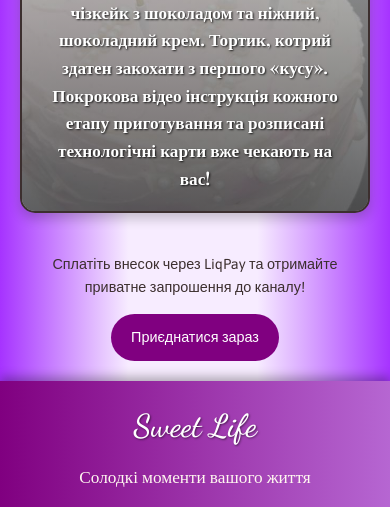
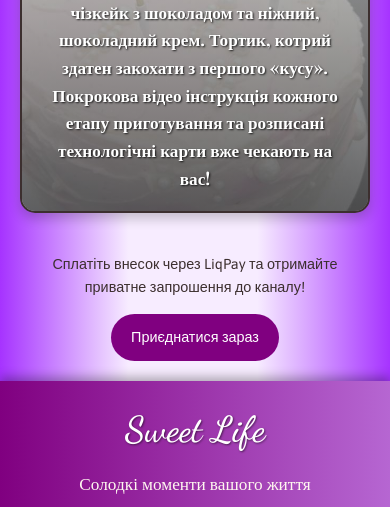
Before and after one commit to Viacheslav1442/sweet-life, a website built with Vite: page index.html in a window 390 px wide. Shown: the part 5420-5927 px from the top of the page. Built offline with nearby package versions, Linux system fonts and the light colour scheme.

Commit message:
“css”

```diff
--- a/src/styles/main.css
+++ b/src/styles/main.css
@@ -606,7 +606,7 @@ main p.payment-text {
 
 .footer-logo h2 {
   font-family: 'Dancing Script', cursive;
-  font-size: 3em; /* Увеличен размер шрифта */
+  font-size: 3.5em; /* Ещё больше размер шрифта */
   color: #fff;
   text-shadow: 1px 1px 2px rgba(0, 0, 0, 0.5);
   margin: 0;
@@ -673,7 +673,7 @@ main p.payment-text {
     gap: 20px;
   }
   .footer-logo h2 {
-    font-size: 2.5em; /* Увеличен размер для планшетов */
+    font-size: 3em; /* Ещё больше размер для планшетов */
   }
   .footer-social h3,
   .footer-contact h3 {
@@ -689,7 +689,7 @@ main p.payment-text {
     padding: 20px 10px;
   }
   .footer-logo h2 {
-    font-size: 2.2em; /* Увеличен размер для мобильных */
+    font-size: 2.5em; /* Ещё больше размер для мобильных */
   }
   .footer-social h3,
   .footer-contact h3 {
```
